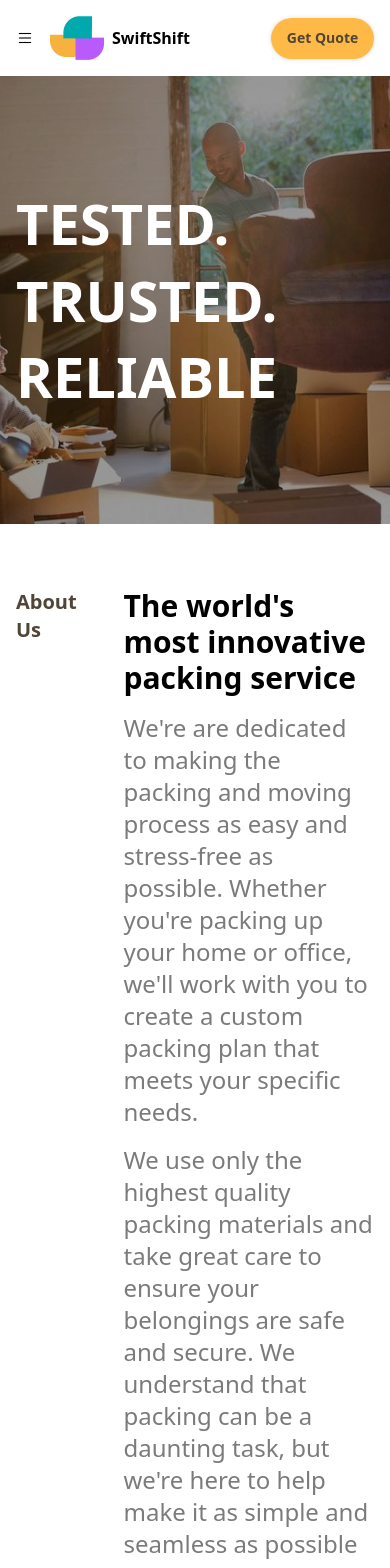
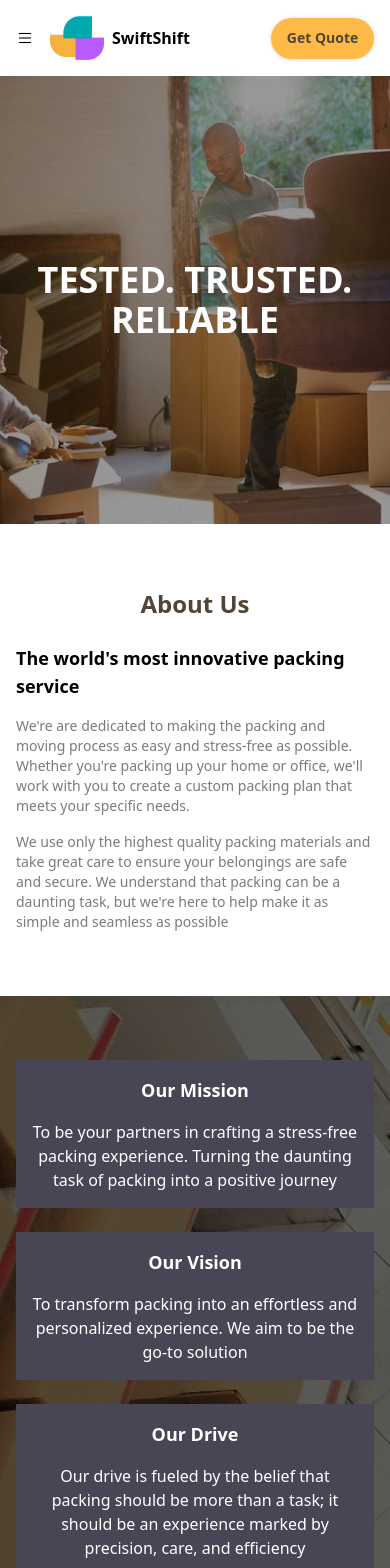
Before and after one commit to Nate-Soul/swiftshift, a Next.js app: page /about in a window 390 px wide. Shown: the top 1568 px of the page. Built offline with nearby package versions, Linux system fonts and the light colour scheme.

Commit message:
responsive tablet and mobile view fixes for about us and contact us pages

```diff
--- a/src/app/about/page.tsx
+++ b/src/app/about/page.tsx
@@ -1,6 +1,7 @@
 import AboutPage from "@/components/sections/AboutPage";
 import GenericHero from "@/components/sections/GenericHero";
 import AboutStatements from "@/components/sections/AboutStatements";
+import AboutOutro from "@/components/sections/AboutOutro";
 
 
 const page = () => {
@@ -9,6 +10,7 @@ const page = () => {
     <GenericHero pageTitle="Tested. Trusted. Reliable" pageSubtitle={null} />
     <AboutPage/>
     <AboutStatements/>
+    <AboutOutro/>
     </>
   )
 }
--- /dev/null
+++ b/src/components/sections/AboutOutro.tsx
@@ -0,0 +1,54 @@
+import Image from "next/image";
+import SectionHeading from "../subcomponents/SectionHeading";
+
+
+const AboutOutro = () => {
+  return (
+    <>
+    <section className="py-16 min-h-[500px]">
+        <div className="container">
+            <SectionHeading title="Think globally. work locally" subtext="Tailoring our solutions to your unique needs, we take pride in delivering efficient and stress-free experiences. With a commitment to top-notch protection, we prioritize the safety and security of your belongings throughout the entire journey. Choose SwiftShift for a packing experience that goes beyond the ordinary, making your move exceptional." fancySubtext={null} headerStyles="mb-10 text-center" />
+        </div>
+    </section>
+    <div className="bg-light-300 bg-opacity-20 py-14">
+        <div className="container relative flex gap-8 md:gap-12 lg:gap-14 flex-wrap md:flex-nowrap">
+            <figure className="basis-full md:basis-2/5 border border-black h-[480px] -mt-[50%] md:-mt-[20%]">
+                <Image src="/media/images/gallery/engineers-brainstorming-ideas.jpg" alt="" height={500} width={500} className="w-full h-full object-cover" />
+            </figure>
+            <div className="basis-full md:basis-3/5">
+                <h4 className="text-4xl text-dark-500 font-black mb-10">Let's talk about your move...</h4>
+                <form action="#" className="flex flex-col gap-y-4">
+                    <div className="form-group flex flex-col gap-y-2">
+                        <label htmlFor="fullName" className="text-dark-400 text-lg">Full name</label>
+                        <input type="text" name="fullname" id="fullName" className="border border-dark-400 w-full py-[0.625rem] px-4 rounded-lg hover:border-primary-500 focus:outline-primary-300" />
+                    </div>
+                    <div className="form-group flex flex-col gap-y-2">
+                        <label htmlFor="emailAddress" className="text-dark-400 text-lg">Email</label>
+                        <input type="email" name="email_address" id="emailAddress" className="border border-dark-400 w-full py-[0.625rem] px-4 rounded-lg hover:border-primary-500 focus:outline-primary-300" />
+                    </div>
+                    <div className="form-group flex flex-col gap-y-2">
+                        <label htmlFor="phoneNumber" className="text-dark-400 text-lg">Phone number</label>
+                        <input type="tel" name="phone_number" id="phoneNumber" className="border border-dark-400 w-full py-[0.625rem] px-4 rounded-lg hover:border-primary-500 focus:outline-primary-300" />
+                    </div>
+                    <div className="form-group flex flex-col gap-y-2">
+                        <label htmlFor="movingFrom" className="text-dark-400 text-lg">Moving from</label>
+                        <input type="text" name="moving_from" id="movingFrom" className="border border-dark-400 w-full py-[0.625rem] px-4 rounded-lg hover:border-primary-500 focus:outline-primary-300" />
+                    </div>
+                    <div className="form-group flex flex-col gap-y-2">
+                        <label htmlFor="movingTo" className="text-dark-400 text-lg">Moving to</label>
+                        <input type="text" name="moving_to" id="movingTo" className="border border-dark-400 w-full py-[0.625rem] px-4 rounded-lg hover:border-primary-500 focus:outline-primary-300" />
+                    </div>
+                    <div className="form-group flex flex-col gap-y-2">
+                        <label htmlFor="AdditionalInfo" className="text-dark-400 text-lg">Additional Information</label>
+                        <textarea name="additional_info" id="AdditionalInfo" className="border border-dark-400 w-full py-[0.625rem] px-4 rounded-lg hover:border-primary-500 focus:outline-primary-300" rows={5}></textarea>
+                    </div>
+                    <button type="submit" className="btn btn-primary shadow-custom-sm py-2 px-5 w-max">Send Message</button>
+                </form>
+            </div>
+        </div>
+    </div>
+    </>
+  )
+}
+
+export default AboutOutro
--- a/src/components/sections/AboutPage.tsx
+++ b/src/components/sections/AboutPage.tsx
@@ -4,11 +4,11 @@ import SectionHeading from "../subcomponents/SectionHeading"
 const AboutPage = () => {
   return (
     <section className="py-16">
-      <div className="container flex items-start gap-x-6">
-        <SectionHeading title="About Us" subtext={null} headerStyles="basis-1/4" fancySubtext={null} />
-        <div className="basis-3/4">
-            <h3 className="text-3xl font-extrabold mb-4">The world's most innovative packing service</h3>
-            <div className="text-2xl text-dark-400 flex flex-col gap-y-4">
+      <div className="container flex items-start gap-6 flex-wrap lg:flex-nowrap">
+        <SectionHeading title="About Us" subtext={null} headerStyles="basis-full lg:basis-1/4 text-center sm:text-left" fancySubtext={null} />
+        <div className="basis-full lg:basis-3/4">
+            <h3 className="text-lg sm:text-xl md:text-2xl lg:text-3xl font-extrabold mb-4">The world's most innovative packing service</h3>
+            <div className="text-sm sm:text-[1rem] md:text-lg lg:text-2xl text-dark-400 flex flex-col gap-y-4">
             <p>
                 We're are dedicated to making the packing and moving process as easy and stress-free as possible. Whether you're packing up your home or office, we'll work with you to create a custom packing plan that meets your specific needs.
             </p>
--- a/src/components/sections/AboutStatements.tsx
+++ b/src/components/sections/AboutStatements.tsx
@@ -23,56 +23,14 @@ const AboutStatements = () => {
     <>
     <div className="py-16 bg-[url(/media/images/gallery/engineers-brainstorming-ideas.jpg)] bg-no-repeat relative">
         <div className="absolute top-0 bottom-0 left-0 right-0 bg-black bg-opacity-60"></div>
-      <div className="container relative grid grid-cols-3 gap-x-10">
+      <div className="container relative grid grid-cols-1 sm:grid-cols-2 lg:grid-cols-3 gap-6 md:gap-8 lg:gap-10">
         {statements && statements.map((statement, statementIndex) => (
-            <div className="p-4 min-h-[379px] flex flex-col gap-y-4 text-center bg-dark-600 text-white" key={statementIndex}>
-                <h4 className="text-3xl font-extrabold">{statement.title}</h4>
-                <p className="text-lg">{statement.subtext}</p>
+            <div className="p-4 min-h-max sm:min-h-[379px] flex flex-col gap-y-4 text-center bg-dark-600 text-white" key={statementIndex}>
+                <h4 className="text-lg sm:text-xl md:text-2xl lg:text-3xl font-extrabold">{statement.title}</h4>
+                <p className="sm:text-lg">{statement.subtext}</p>
             </div>
         ))}
       </div>
-    </div>
-    <section className="py-16 min-h-[500px]">
-        <div className="container">
-            <SectionHeading title="Think globally. work locally" subtext="Tailoring our solutions to your unique needs, we take pride in delivering efficient and stress-free experiences. With a commitment to top-notch protection, we prioritize the safety and security of your belongings throughout the entire journey. Choose SwiftShift for a packing experience that goes beyond the ordinary, making your move exceptional." fancySubtext={null} headerStyles="mb-10 text-center" />
-        </div>
-    </section>
-    <div className="bg-light-300 bg-opacity-20 py-14">
-        <div className="container relative flex gap-14">
-            <figure className="basis-2/5 border border-black h-[480px] -mt-[20%]">
-                <Image src="/media/images/gallery/engineers-brainstorming-ideas.jpg" alt="" height={500} width={500} className="w-full h-full object-cover" />
-            </figure>
-            <div className="basis-3/5">
-                <h4 className="text-4xl text-dark-500 font-black mb-10">Let's talk about your move...</h4>
-                <form action="#" className="flex flex-col gap-y-4">
-                    <div className="form-group flex flex-col gap-y-2">
-                        <label htmlFor="fullName" className="text-dark-400 text-lg">Full name</label>
-                        <input type="text" name="fullname" id="fullName" className="border border-dark-400 w-full py-[0.625rem] px-4 rounded-lg hover:border-primary-500 focus:outline-primary-300" />
-                    </div>
-                    <div className="form-group flex flex-col gap-y-2">
-                        <label htmlFor="emailAddress" className="text-dark-400 text-lg">Email</label>
-                        <input type="email" name="email_address" id="emailAddress" className="border border-dark-400 w-full py-[0.625rem] px-4 rounded-lg hover:border-primary-500 focus:outline-primary-300" />
-                    </div>
-                    <div className="form-group flex flex-col gap-y-2">
-                        <label htmlFor="phoneNumber" className="text-dark-400 text-lg">Phone number</label>
-                        <input type="tel" name="phone_number" id="phoneNumber" className="border border-dark-400 w-full py-[0.625rem] px-4 rounded-lg hover:border-primary-500 focus:outline-primary-300" />
-                    </div>
-                    <div className="form-group flex flex-col gap-y-2">
-                        <label htmlFor="movingFrom" className="text-dark-400 text-lg">Moving from</label>
-                        <input type="text" name="moving_from" id="movingFrom" className="border border-dark-400 w-full py-[0.625rem] px-4 rounded-lg hover:border-primary-500 focus:outline-primary-300" />
-                    </div>
-                    <div className="form-group flex flex-col gap-y-2">
-                        <label htmlFor="movingTo" className="text-dark-400 text-lg">Moving to</label>
-                        <input type="text" name="moving_to" id="movingTo" className="border border-dark-400 w-full py-[0.625rem] px-4 rounded-lg hover:border-primary-500 focus:outline-primary-300" />
-                    </div>
-                    <div className="form-group flex flex-col gap-y-2">
-                        <label htmlFor="AdditionalInfo" className="text-dark-400 text-lg">Additional Information</label>
-                        <textarea name="additional_info" id="AdditionalInfo" className="border border-dark-400 w-full py-[0.625rem] px-4 rounded-lg hover:border-primary-500 focus:outline-primary-300" rows={5}></textarea>
-                    </div>
-                    <button type="submit" className="btn btn-primary shadow-custom-sm py-2 px-5 w-max">Send Message</button>
-                </form>
-            </div>
-        </div>
     </div>
     </>
   )
--- a/src/components/sections/GenericHero.tsx
+++ b/src/components/sections/GenericHero.tsx
@@ -9,11 +9,11 @@ const GenericHero: React.FC<genericHeroProps> = ({ pageTitle, pageSubtitle }) =>
     <section className="py-8 bg-[url(/media/images/gallery/paying-for-off-campus-housing-with-a-plan.jpg)] bg-no-repeat bg-cover bg-center text-white relative">
       <div className="absolute top-0 bottom-0 right-0 left-0 bg-black bg-opacity-40"></div>
       <div className="container min-h-96 flex items-center relative">
-        <hgroup>
+        <hgroup className="text-center sm:text-left">
             {pageSubtitle && (
               <p className="flex items-center gap-x-3 uppercase text-2xl font-medium before:w-1 before:h-10 before:bg-primary-500">{pageSubtitle}</p>
             )}
-            <h1 className="font-black text-[3.5rem] leading-[4.8rem] uppercase">{pageTitle}</h1>
+            <h1 className="font-black text-4xl md:text-5xl lg:text-[3.5rem] lg:leading-[4.8rem] uppercase">{pageTitle}</h1>
         </hgroup>
       </div>
     </section>
--- a/src/components/sections/ServiceFeature.tsx
+++ b/src/components/sections/ServiceFeature.tsx
@@ -4,12 +4,12 @@ import SectionHeading from "../subcomponents/SectionHeading";
 const ServiceFeature = () => {
   return (
     <section className="py-16">
-        <div className="container flex items-center gap-x-10">
-            <div className="flex flex-col gap-y-6 basis-1/2">
+        <div className="container flex items-center gap-8 lg:gap-10 flex-wrap-reverse lg:flex-nowrap">
+            <div className="flex flex-col gap-y-6 basis:full lg:basis-1/2">
                 <SectionHeading fancySubtext={null} title="Move with SwiftShift" subtext="Make your move stress-free and seamless with us! Our expert team ensures a hassle-free experience from start to finish, leaving you to focus on the excitement of your new journey." headerStyles="text-left" />
                 <button className="btn btn-primary py-2 px-6 shadow-custom w-max">Get Quote</button>
             </div>
-            <div className="relative basis-1/2">
+            <div className="relative basis-full lg:basis-1/2">
                 <Image src="/media/images/gallery/residential-moves.jpg" alt="" className="w-full h-full object-cover" height={800} width={800} />
                 <div className="absolute bg-white w-5 top-0 bottom-0 left-1/2 -translate-x-1/2"></div>
                 <div className="absolute -left-10 top-10 p-2 bg-white text-dark-500 w-44 shadow-custom-sm rounded-[1.25rem]">
--- a/src/components/sections/ServicePageIntro.tsx
+++ b/src/components/sections/ServicePageIntro.tsx
@@ -4,8 +4,8 @@ const ServicePageIntro = () => {
   return (
     <section className="py-16">
         <div className="container relative">
-            <div className="-mt-[15%] bg-white text-dark-500 w-full rounded-[0.625rem] border p-4 grid grid-cols-2">
-                <div className="col-span-1 px-8 border-r">
+            <div className="-mt-[30%] md:-mt-[15%] bg-white text-dark-500 w-full rounded-[0.625rem] border p-4 grid grid-cols-2 gap-6 md:gap-0">
+                <div className="col-span-full md:col-span-1 px-8 pb-8 md:pb-0 border-b md:border-r md:border-b-0">
                     <h2 className="text-xl font-black flex items-center gap-x-3 mb-4 before:w-1 before:h-10 before:bg-primary-500">
                         Take business services from our <br /> experienced staff
                     </h2>
@@ -13,7 +13,7 @@ const ServicePageIntro = () => {
                     Your one-stop shop for all your packing and moving needs. We'll keep things moving smoothly, so you can focus on the important things. Leave the logistics to us
                     </p>
                 </div>
-                <div className="col-span-1 px-8">
+                <div className="col-span-full md:col-span-1 px-8">
                 <p className="text-lg">
                     Choose SwiftShift for your packing and relocation needs and experience unparalleled expertise and dedication. With a focus on meticulous attention to detail, state-of-the-art technology for tracking and safety, and a commitment to personalized service, we ensure a stress-free and smooth transition to your new location, every time.
                 </p>
--- a/src/components/subcomponents/SectionHeading.tsx
+++ b/src/components/subcomponents/SectionHeading.tsx
@@ -11,7 +11,7 @@ const SectionHeading = ({ title, subtext, headerStyles, fancySubtext }: sectionH
   return (
     <header className={`flex flex-col gap-y-4 ${headerStyles}`}>
       {fancySubtext && <p className="text-lg sm:text-xl md:text-2xl font-medium text-primary-500 capitalize">{fancySubtext}</p>}
-      <h2 className="text-dark-500 font-extrabold capitalize text-xl sm:text-2xl md:text-3xl lg:text-5xl">{title}</h2>
+      <h2 className="text-dark-500 font-extrabold capitalize text-2xl sm:text-3xl md:text-4xl lg:text-5xl">{title}</h2>
       {subtext && <p className="md:text-lg text-dark-500">{subtext}</p>}
     </header>
   )
```
Also changed, not shown: src/components/sections/ContactPage.tsx (+6 -6 lines).
